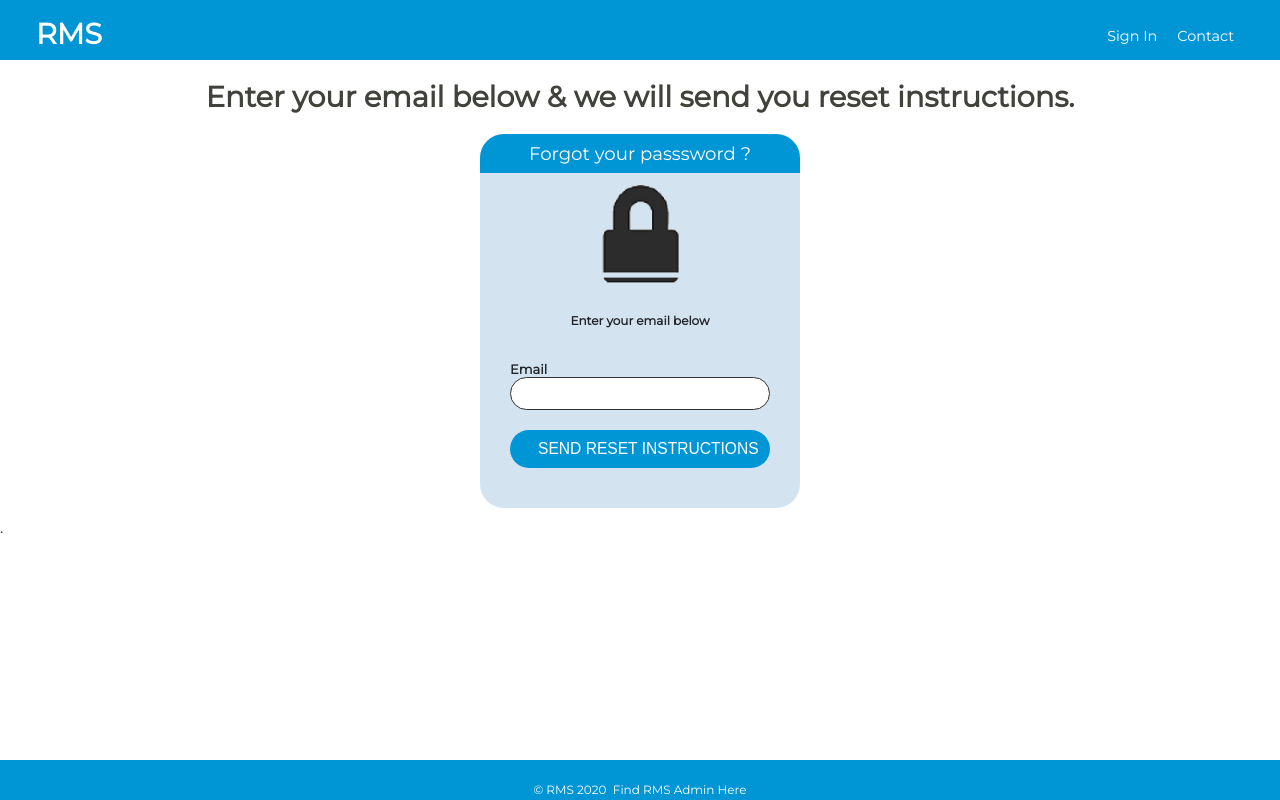
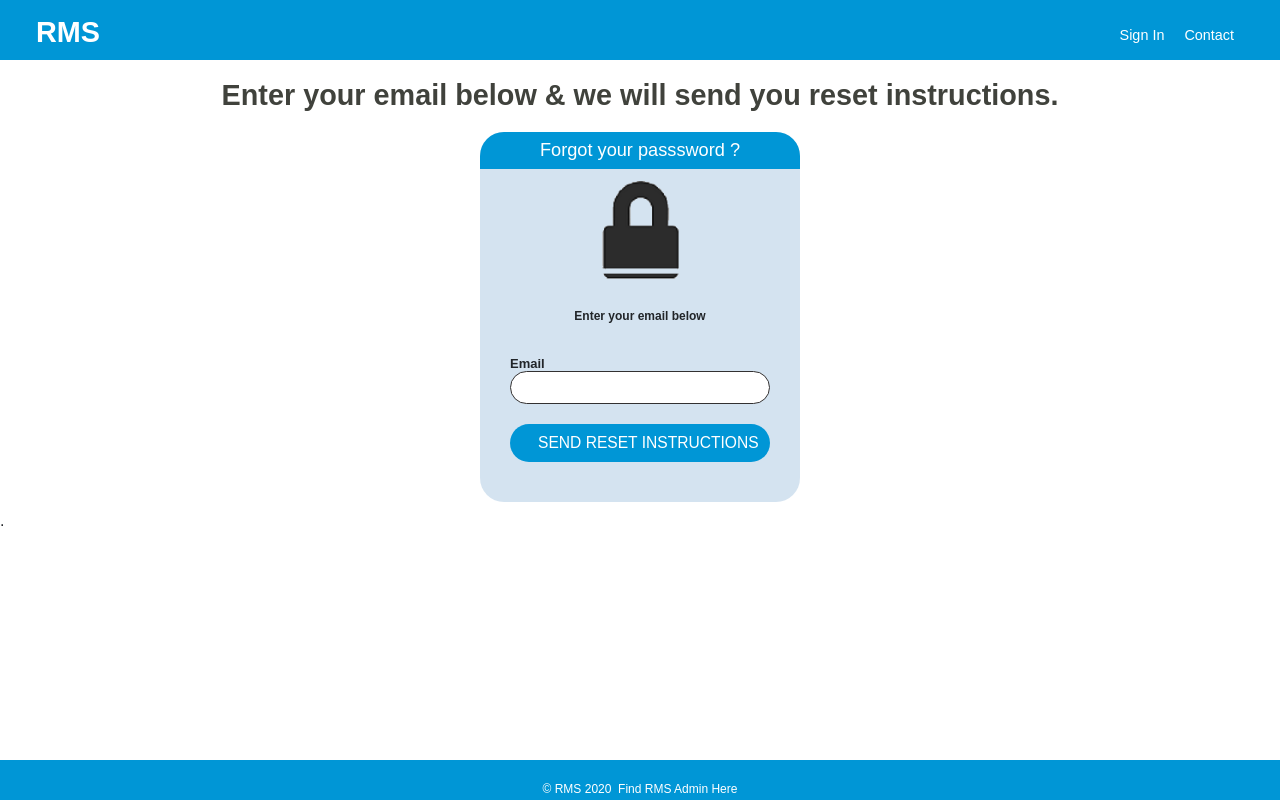
Before and after one commit to KabakiAntony/rms, a Flask app: page /forgot in a window 1280 px wide. Run offline with Flask 2, Linux system fonts and the light colour scheme; parts of the project's set-up code (start-up, migrations or seed data) failed here and were passed over.

Commit message:
changed the font to quicksand

```diff
--- a/app/templates/admin-signup.html
+++ b/app/templates/admin-signup.html
@@ -7,7 +7,9 @@
         <meta name="description" content="This is rekuisition management system">
         <meta name="Keywords" content="rekuisition management, register your company here">
         <meta name="author" content="kabaki.antony@gmail.com">
-        <link href="https://fonts.googleapis.com/css2?family=Montserrat&display=swap" rel="stylesheet">
+        <!-- <link href="https://fonts.googleapis.com/css2?family=Montserrat&display=swap" rel="stylesheet"> -->
+        <link rel="preconnect" href="https://fonts.gstatic.com">
+        <link href="https://fonts.googleapis.com/css2?family=Quicksand&display=swap" rel="stylesheet">
         <!-- <link rel="icon" href="{{ url_for('static', filename='images/favicon.ico') }}" type="image/gif" sizes="48x48"> -->
         <link rel="stylesheet" href="{{ url_for('static', filename='css/rms-main.css') }}">
         <script type="module" src="{{ url_for('static', filename='js/user-signup.js')}}"></script>
--- a/app/templates/contact.html
+++ b/app/templates/contact.html
@@ -7,7 +7,9 @@
   <meta name="description" content="This is rekuisition management system">
   <meta name="Keywords" content="rekuisition management, register your company here">
   <meta name="author" content="kabaki.antony@gmail.com">
-  <link href="https://fonts.googleapis.com/css2?family=Montserrat&display=swap" rel="stylesheet">
+  <!-- <link href="https://fonts.googleapis.com/css2?family=Montserrat&display=swap" rel="stylesheet"> -->
+  <link rel="preconnect" href="https://fonts.gstatic.com">
+  <link href="https://fonts.googleapis.com/css2?family=Quicksand&display=swap" rel="stylesheet">
   <!-- <link rel="icon" href="{{ url_for('static', filename='images/favicon.ico') }}" type="image/gif" sizes="48x48"> -->
   <link rel="stylesheet" href="{{ url_for('static', filename='css/rms-main.css') }}">
   <!-- <script type="module" src="{{ url_for('static', filename='js/intent.js')}}"></script> -->
--- a/app/templates/dashboard.html
+++ b/app/templates/dashboard.html
@@ -7,7 +7,9 @@
   <meta name="description" content="This is rekuisition management system">
   <meta name="Keywords" content="rekuisition management, register your company here">
   <meta name="author" content="kabaki.antony@gmail.com">
-  <link href="https://fonts.googleapis.com/css2?family=Montserrat&display=swap" rel="stylesheet">
+  <!-- <link href="https://fonts.googleapis.com/css2?family=Montserrat&display=swap" rel="stylesheet"> -->
+  <link rel="preconnect" href="https://fonts.gstatic.com">
+  <link href="https://fonts.googleapis.com/css2?family=Quicksand&display=swap" rel="stylesheet">
   <!-- <link rel="icon" href="{{ url_for('static', filename='images/favicon.ico') }}" type="image/gif" sizes="48x48"> -->
   <link rel="stylesheet" href="{{ url_for('static', filename='css/rms-main.css') }}">
   <!-- <script type="module" src="{{ url_for('static', filename='js/user-signup.js')}}"></script> -->
--- a/app/templates/forgot.html
+++ b/app/templates/forgot.html
@@ -7,7 +7,9 @@
   <meta name="description" content="This is rekuisition management system">
   <meta name="Keywords" content="rekuisition management, register your company here">
   <meta name="author" content="kabaki.antony@gmail.com">
-  <link href="https://fonts.googleapis.com/css2?family=Montserrat&display=swap" rel="stylesheet">
+  <!-- <link href="https://fonts.googleapis.com/css2?family=Montserrat&display=swap" rel="stylesheet"> -->
+  <link rel="preconnect" href="https://fonts.gstatic.com">
+  <link href="https://fonts.googleapis.com/css2?family=Quicksand&display=swap" rel="stylesheet">
   <!-- <link rel="icon" href="{{ url_for('static', filename='images/favicon.ico') }}" type="image/gif" sizes="48x48"> -->
   <link rel="stylesheet" href="{{ url_for('static', filename='css/rms-main.css') }}">
   <script type="module" src="{{ url_for('static', filename='js/forgot.js')}}"></script>
--- a/app/templates/new-password.html
+++ b/app/templates/new-password.html
@@ -7,7 +7,9 @@
   <meta name="description" content="This is rekuisition management system">
   <meta name="Keywords" content="rekuisition management, register your company here">
   <meta name="author" content="kabaki.antony@gmail.com">
-  <link href="https://fonts.googleapis.com/css2?family=Montserrat&display=swap" rel="stylesheet">
+  <!-- <link href="https://fonts.googleapis.com/css2?family=Montserrat&display=swap" rel="stylesheet"> -->
+  <link rel="preconnect" href="https://fonts.gstatic.com">
+  <link href="https://fonts.googleapis.com/css2?family=Quicksand&display=swap" rel="stylesheet">
   <!-- <link rel="icon" href="{{ url_for('static', filename='images/favicon.ico') }}" type="image/gif" sizes="48x48"> -->
   <link rel="stylesheet" href="{{ url_for('static', filename='css/rms-main.css') }}">
   <script type="module" src="{{ url_for('static', filename='js/new-pass.js')}}"></script>
--- a/app/templates/signin.html
+++ b/app/templates/signin.html
@@ -7,7 +7,9 @@
   <meta name="description" content="This is rekuisition management system">
   <meta name="Keywords" content="rekuisition management, register your company here">
   <meta name="author" content="kabaki.antony@gmail.com">
-  <link href="https://fonts.googleapis.com/css2?family=Montserrat&display=swap" rel="stylesheet">
+  <!-- <link href="https://fonts.googleapis.com/css2?family=Montserrat&display=swap" rel="stylesheet"> -->
+  <link rel="preconnect" href="https://fonts.gstatic.com">
+  <link href="https://fonts.googleapis.com/css2?family=Quicksand&display=swap" rel="stylesheet">
   <!-- <link rel="icon" href="{{ url_for('static', filename='images/favicon.ico') }}" type="image/gif" sizes="48x48"> -->
   <link rel="stylesheet" href="{{ url_for('static', filename='css/rms-main.css') }}">
   <script type="module" src="{{ url_for('static', filename='js/signin.js')}}"></script>
--- a/app/templates/welcome.html
+++ b/app/templates/welcome.html
@@ -7,7 +7,9 @@
   <meta name="description" content="This is rekuisition management system">
   <meta name="Keywords" content="rekuisition management, register your company here">
   <meta name="author" content="kabaki.antony@gmail.com">
-  <link href="https://fonts.googleapis.com/css2?family=Montserrat&display=swap" rel="stylesheet">
+  <!-- <link href="https://fonts.googleapis.com/css2?family=Montserrat&display=swap" rel="stylesheet"> -->
+  <link rel="preconnect" href="https://fonts.gstatic.com">
+  <link href="https://fonts.googleapis.com/css2?family=Quicksand&display=swap" rel="stylesheet">
   <!-- <link rel="icon" href="{{ url_for('static', filename='images/favicon.ico') }}" type="image/gif" sizes="48x48"> -->
   <link rel="stylesheet" href="{{ url_for('static', filename='css/rms-main.css') }}">
   <script type="module" src="{{ url_for('static', filename='js/intent.js')}}"></script>
```
